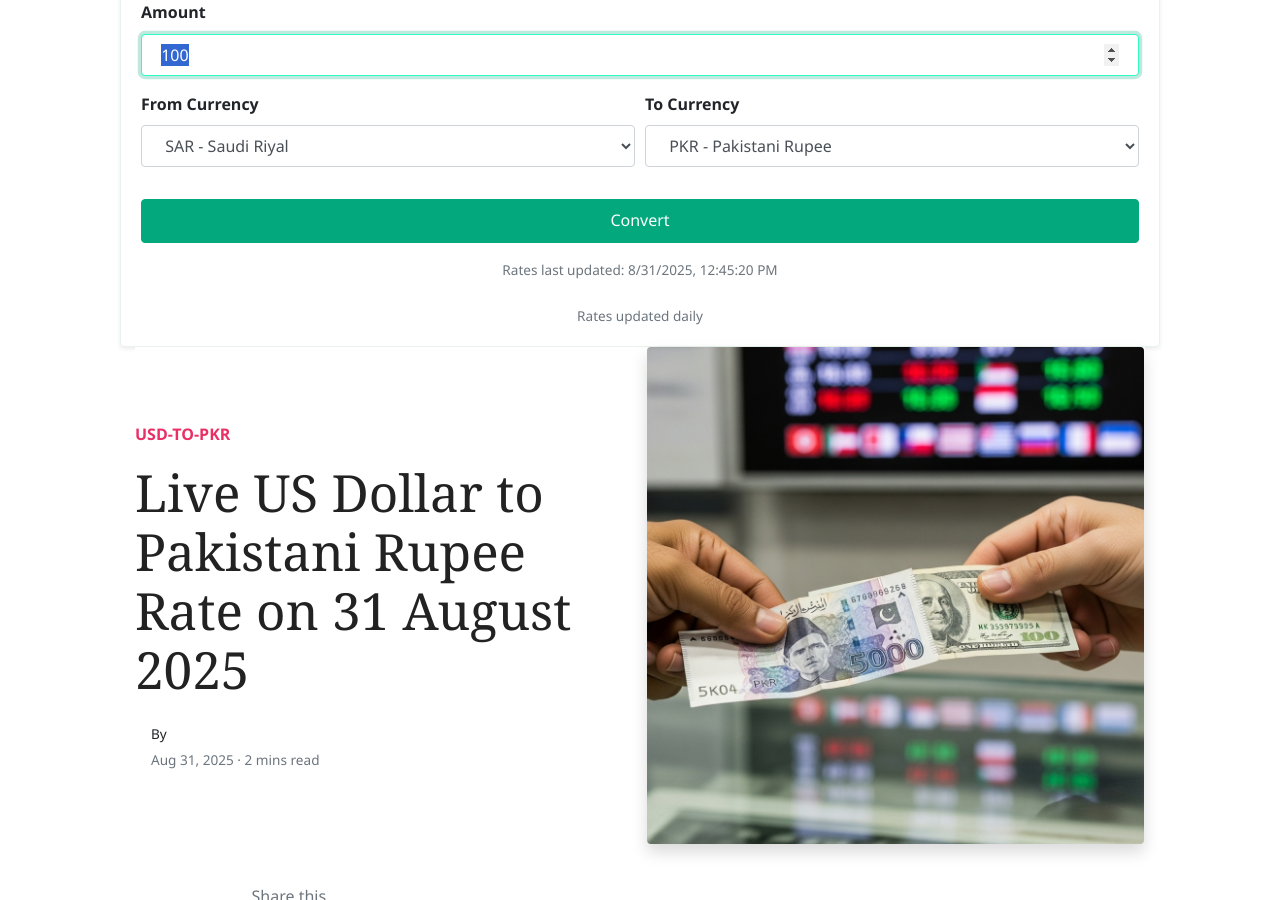
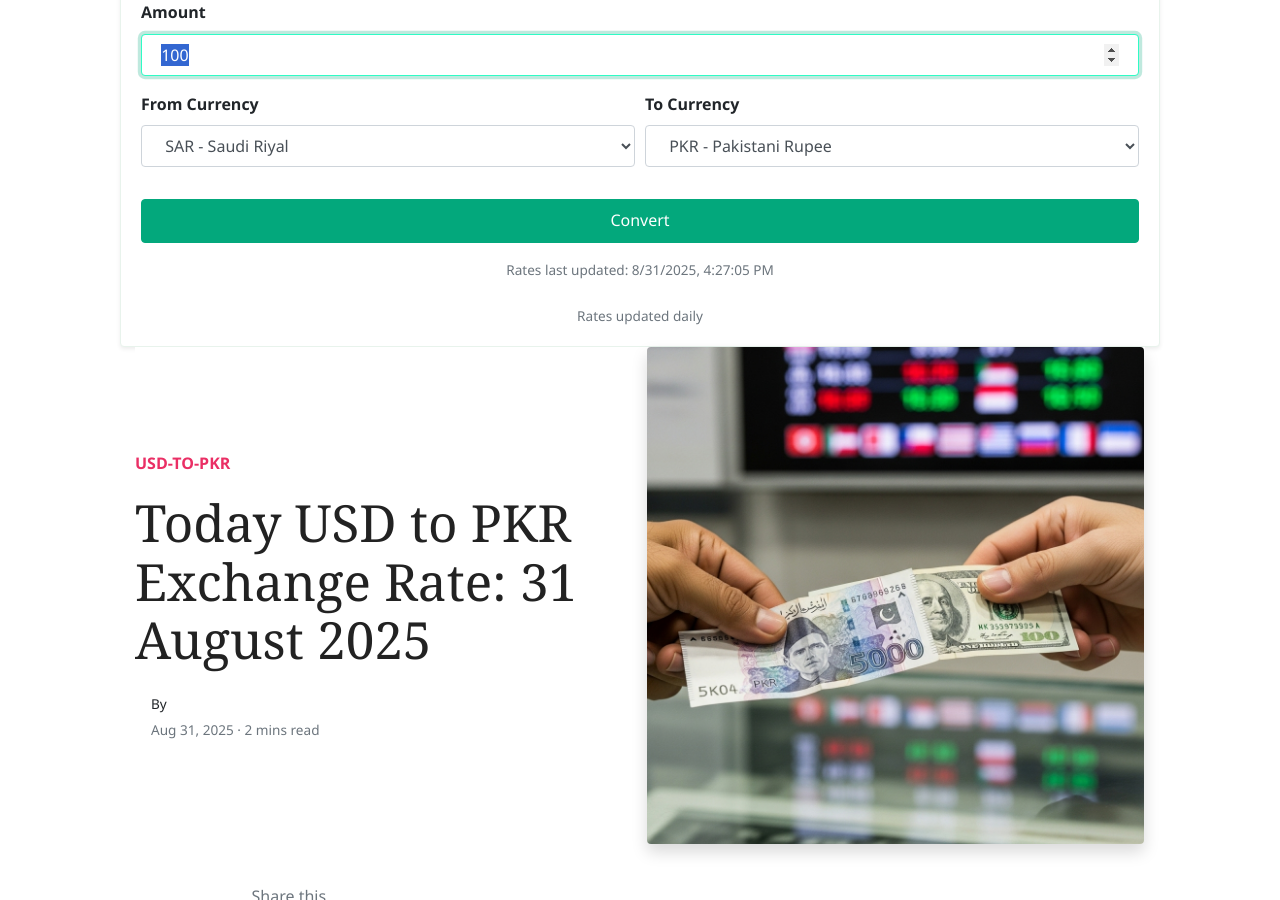
Before and after one commit to mlcom/mlcom.github.io, a Jekyll site: the page built from _posts/2025-08-31-today-us-dollar-to-pkr-exchange-rate-august-2025-prices-updated-usd-to-pkr.md, in a window 1280 px wide and 900 px high, scrolled down 242 px. Built offline with Jekyll 4.4.1, drawn with Linux system fonts in a browser that asks for light colours; nearby versions of some CDN libraries; comment, search, counter and statistics services are not loaded.

Commit message:
Automated: Update currency rates and generate daily posts

```diff
--- a/_data/rates.yml
+++ b/_data/rates.yml
@@ -1,4 +1,4 @@
-last_updated_utc: '2025-08-31T12:45:20.098169+00:00'
+last_updated_utc: '2025-08-31T16:27:05.551835+00:00'
 rates:
   AED: 3.6725
   AFN: 68.4319
--- a/_posts/2025-08-31-today-us-dollar-to-pkr-exchange-rate-august-2025-prices-updated-usd-to-pkr.md
+++ b/_posts/2025-08-31-today-us-dollar-to-pkr-exchange-rate-august-2025-prices-updated-usd-to-pkr.md
@@ -1,6 +1,6 @@
 ---
 layout: post
-title:  'Live US Dollar to Pakistani Rupee Rate on 31 August 2025'
+title:  'Today USD to PKR Exchange Rate: 31 August 2025'
 author: jane
 categories: [ usd-to-pkr ]
 image: assets/images/usd-to-pkr-rate-today.jpg
```
Also changed, not shown: _posts/2025-08-31-today-uae-dirham-to-pkr-exchange-rate-august-2025-prices-updated-aed-to-pkr.md (+1 -1 lines).
